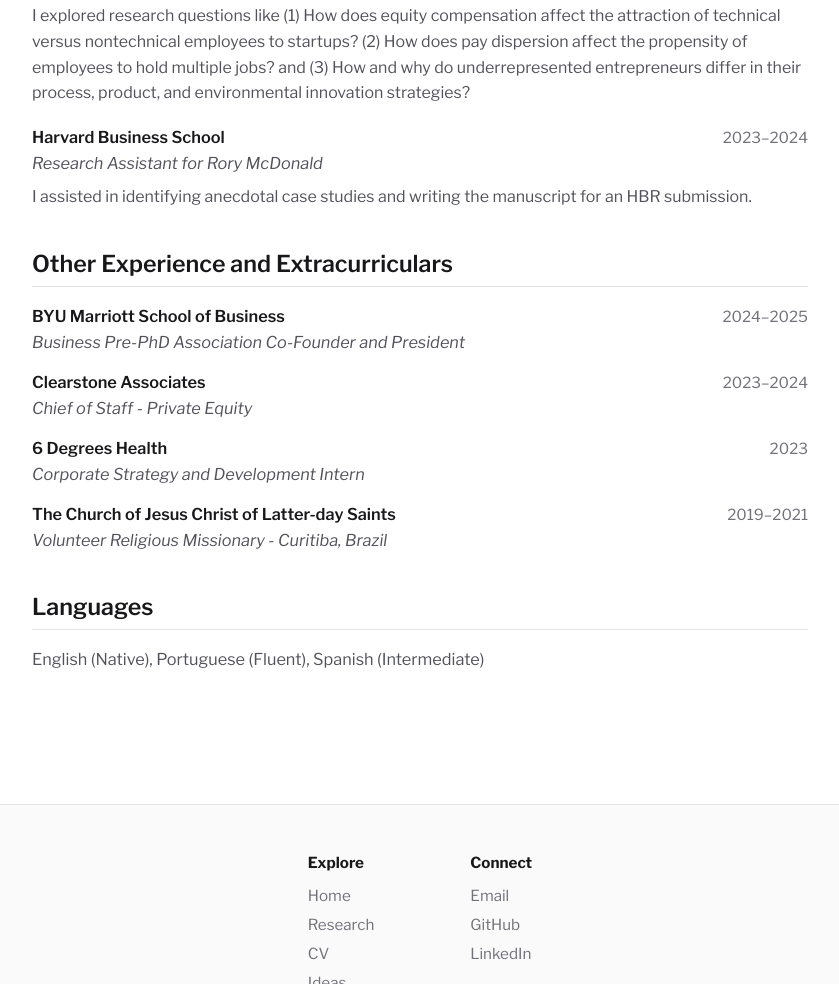
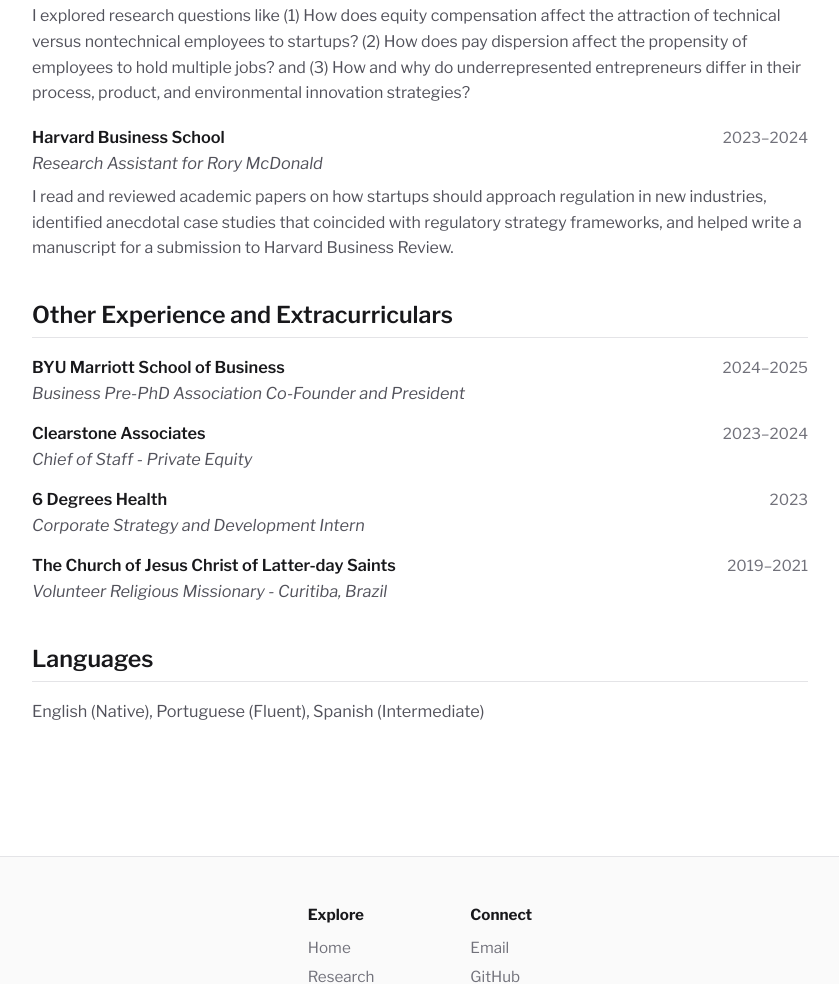
Before and after one commit to rylanmiller25/rylanmiller25.github.io, a plain HTML site: page cv.html in a window 1280 px wide. Shown: the part 1947-2931 px from the top of the page, without its empty margins (220-1059 px from the left). Drawn offline with nearby package versions, Linux system fonts and the light colour scheme.

Commit message:
CV: expand HBS research description

```diff
--- a/cv.html
+++ b/cv.html
@@ -100,7 +100,7 @@
       <p class="cv-para">While at BYU, I helped build employer-employee matched datasets from the French Census Bureau, presented early work at top academic conferences, and even received an R&amp;R at a top management journal as an undergraduate.</p>
       <p class="cv-para">I explored research questions like (1) How does equity compensation affect the attraction of technical versus nontechnical employees to startups? (2) How does pay dispersion affect the propensity of employees to hold multiple jobs? and (3) How and why do underrepresented entrepreneurs differ in their process, product, and environmental innovation strategies?</p>
       <div class="cv-row"><div><strong>Harvard Business School</strong><br><em>Research Assistant for Rory McDonald</em></div><span class="cv-date">2023&ndash;2024</span></div>
-      <p class="cv-para">I assisted in identifying anecdotal case studies and writing the manuscript for an HBR submission.</p>
+      <p class="cv-para">I read and reviewed academic papers on how startups should approach regulation in new industries, identified anecdotal case studies that coincided with regulatory strategy frameworks, and helped write a manuscript for a submission to Harvard Business Review.</p>
     </section>
 
     <section class="cv-section">
```
Also changed, not shown: 1 other file.
